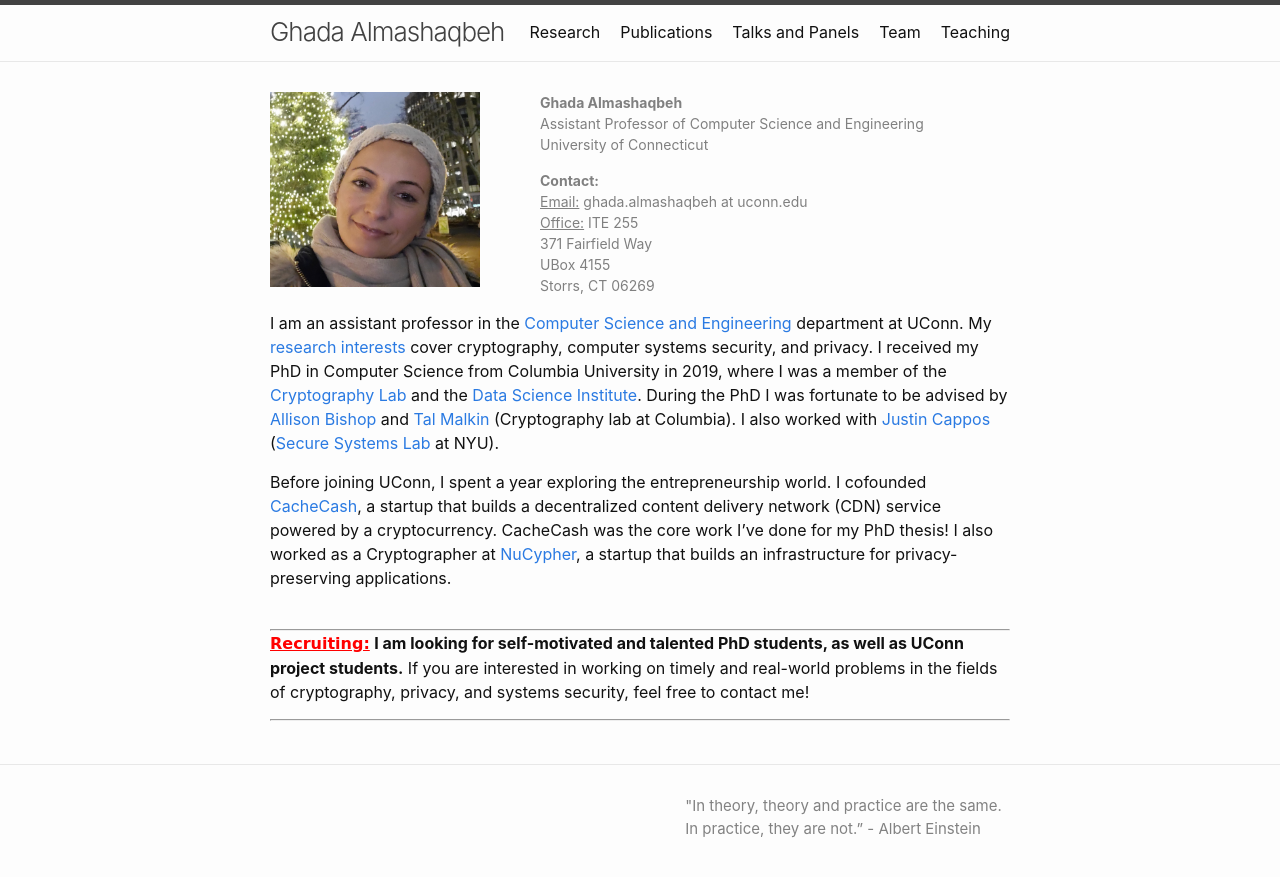
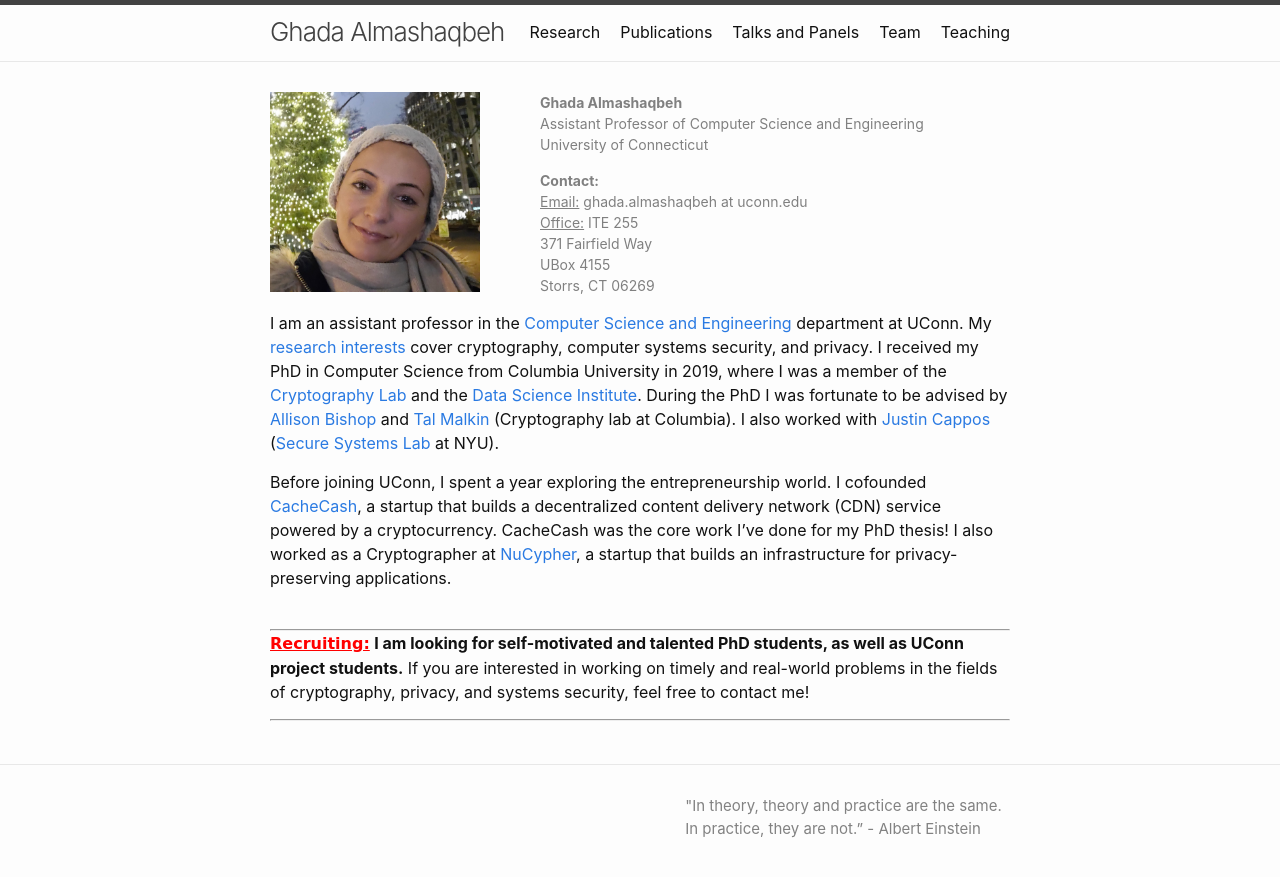
Before and after one commit to GhadaAlmashaqbeh/GhadaAlmashaqbeh.github.io, a Jekyll site: the page built from index.md, in a window 1280 px wide. Shown: the top 877 px of the page. Built offline with Jekyll 4.4.1, drawn with Linux system fonts in a browser that asks for light colours.

Commit message:
update projects

```diff
--- a/index.md
+++ b/index.md
@@ -5,7 +5,7 @@
 <div class="grid">
     <div class="col-1-2">
        <div class="content">
-           <img style="float: left; margin-right: 60px;" src="images/ghada0.jpg" alt="myprofile" width="210" height="195">
+           <img style="float: left; margin-right: 60px;" src="images/ghada0.jpg" alt="myprofile" width="210" height="200">
        </div>
     </div>
     <div class="col-1-2">
```
